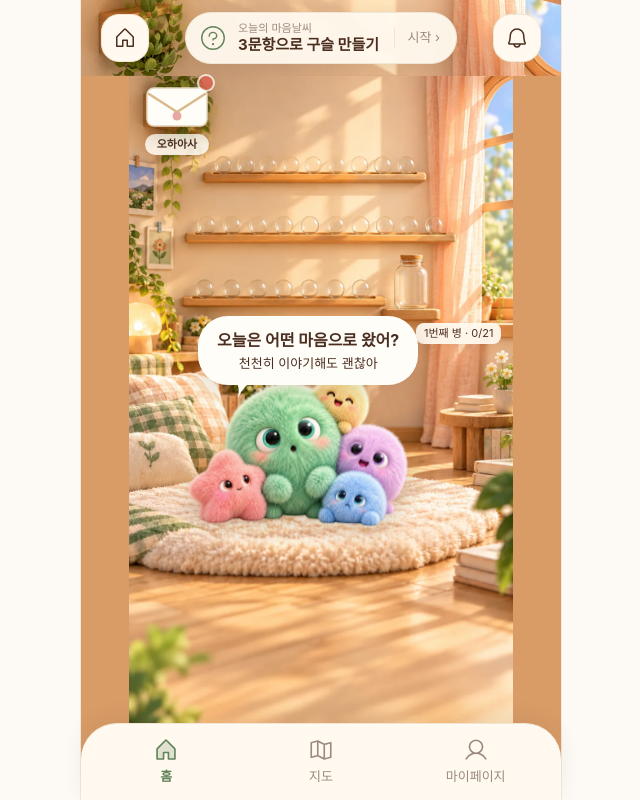
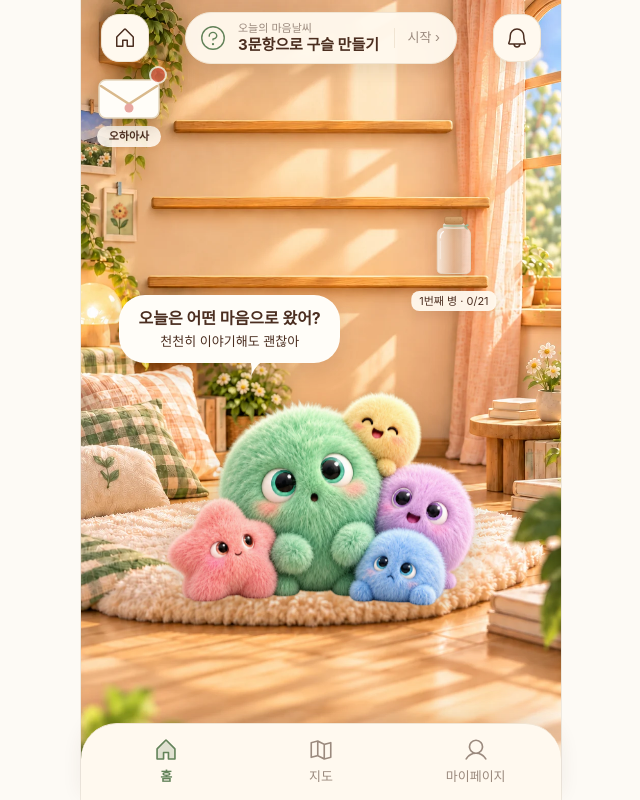
Before and after one commit to Auto-hyun/2026-2-OSSProj-Warmplus-05, a Next.js app in the folder src/: page / in a window 1280 px wide. Shown: the whole page, without its empty margins (319-959 px from the left). Built offline with nearby package versions, Linux system fonts and the light colour scheme; a web font is replaced by a local one.

Commit message:
홈 방 그림을 빈 선반 배경으로 교체하고 상단 띠 없이 화면 전체로 확장, 캐릭터·말풍선 위치 조정

```diff
--- a/src/components/home/OmokRoom.tsx
+++ b/src/components/home/OmokRoom.tsx
@@ -10,27 +10,28 @@ import { BellButton, HomeButton } from '@/components/ui/RoundButton';
 import { currentJar, JAR_SIZE, shelfMoods } from '@/lib/jar';
 import { useApp } from '@/lib/storage/useApp';
 
-/** 방 그림(public/village/room.webp) 원본 크기. 아래 좌표는 모두 이 그림 기준 px */
+/** 방 그림(public/village/room-shelves.webp) 원본 크기. 아래 좌표는 모두 이 그림 기준 px */
 const ROOM_W = 941;
 const ROOM_H = 1672;
 const x = (px: number) => `${(px / ROOM_W) * 100}%`;
 const y = (px: number) => `${(px / ROOM_H) * 100}%`;
 
-/** 그림 속 작은 유리병 안쪽 */
-const JAR = { left: 656, top: 472, width: 72, height: 94 };
+/** 지금 채우는 유리병: 맨 아래 선반 오른쪽 끝에 올린다 (바닥 = 선반 윗면 y 542) */
+const JAR = { left: 688, top: 422, width: 86, height: 120 };
 
-/** 그림 속 선반 위 빈 유리구슬 자리 (중심 x, 선반별 중심 y·반지름). 앞(아래) 선반이 가장 최근 기록 */
+/** 선반 위 구슬 자리 (중심 x, 선반별 중심 y·반지름). 구슬이 선반 윗면(237·387·542)에 얹히도록. 앞(아래) 선반이 가장 최근 기록 */
 const SHELVES = [
-  { cy: 522, r: 22, xs: [186, 251, 315, 379, 442, 506, 569] },
-  { cy: 366, r: 22, xs: [189, 253, 316, 379, 444, 507, 568, 627, 687, 748] },
-  { cy: 219, r: 21, xs: [231, 287, 341, 396, 451, 508, 565, 622, 679] },
+  { cy: 522, r: 20, xs: [168, 222, 276, 330, 384, 438, 492, 546, 600] },
+  { cy: 367, r: 20, xs: [172, 226, 280, 334, 388, 442, 496, 550, 604, 658, 712, 766] },
+  { cy: 217, r: 20, xs: [266, 320, 374, 428, 482, 536, 590, 644, 698] },
 ];
 const SPHERES = SHELVES.flatMap((s) => s.xs.map((cx) => ({ cx, cy: s.cy, r: s.r })));
 
 /**
  * 홈: 오목이 집 (Figma "온기 · 홈 & 마음 마을"). 방 그림 위에 오늘의 마음날씨 → 선반 → 말풍선과 감정 친구들 → 오하아사 쪽지.
  * 그림 속 유리병에는 지금 병의 구슬, 선반 유리구슬 자리에는 다 찬 병들의 구슬이 채워진다 (로직은 lib/jar 그대로)
- * 화면 높이에 방 그림을 맞춰 홈은 스크롤되지 않는다 (좁은 화면에서는 바닥 쪽만 잘림)
+ * 방 그림이 화면 맨 위부터 탭 바까지 꽉 채우고, 상단 버튼들은 그림 위에 겹친다. 홈은 스크롤되지 않는다
+ * (화면이 길면 그림 좌우가, 짧으면 바닥 쪽이 조금 잘린다)
  */
 export function OmokRoom() {
   const jar = useApp((s) => currentJar(s.moods));
@@ -38,12 +39,9 @@ export function OmokRoom() {
   const chatted = useApp((s) => s.chat.messages.length > 0);
 
   return (
-    <section aria-label="오목이 집" className="relative -mb-44 flex h-dvh flex-col overflow-hidden bg-[#d99c67]">
-      {/* 상단 바: 방 그림 윗부분을 뒤집어 이어 붙여, 그림이 위로 이어지는 것처럼 */}
-      <header className="relative isolate flex items-center justify-between overflow-hidden px-5 pt-[calc(env(safe-area-inset-top)+12px)] pb-3">
-        <div aria-hidden className="absolute inset-x-0 bottom-0 -z-10 -scale-y-100" style={{ aspectRatio: `${ROOM_W} / ${ROOM_H}` }}>
-          <Image src="/village/room.webp" alt="" fill sizes="480px" className="object-cover" />
-        </div>
+    <section aria-label="오목이 집" className="relative -mb-44 h-dvh overflow-hidden bg-[#d99c67]">
+      {/* 상단 버튼들: 방 그림 위에 겹친다 (따로 띠를 두지 않음) */}
+      <header className="absolute inset-x-0 top-0 z-20 flex items-center justify-between px-5 pt-[calc(env(safe-area-inset-top)+12px)]">
         <HomeButton />
         <h1 className="sr-only">오목이 집</h1>
         {/* 가운데: 오늘의 마음날씨 (홈·알림 버튼과 같은 줄) */}
@@ -53,18 +51,21 @@ export function OmokRoom() {
         <BellButton />
       </header>
 
-      {/* 방 그림: 남은 높이에 맞춰 축소 (폭이 모자라면 100%로 두고 바닥 쪽이 잘린다) */}
+      {/* 홈 버튼 바로 아래: 오하아사 쪽지 (누르면 팝업) */}
+      <FortuneNote className="absolute top-[calc(env(safe-area-inset-top)+72px)] left-4 z-20 w-[64px]" />
+
+      {/* 방 그림: 화면 맨 위부터 탭 바(76px) 위까지 덮는다. 가운데 기준으로 좌우·바닥이 잘릴 수 있다 */}
       <div
-        className="relative isolate mx-auto shrink-0"
-        style={{ aspectRatio: `${ROOM_W} / ${ROOM_H}`, width: `min(100%, calc((100dvh - 118px) * ${ROOM_W / ROOM_H}))` }}
+        className="@container absolute top-0 left-1/2 isolate -translate-x-1/2"
+        style={{ aspectRatio: `${ROOM_W} / ${ROOM_H}`, width: `max(100%, calc((100dvh - 76px) * ${ROOM_W / ROOM_H}))` }}
       >
-        <Image src="/village/room.webp" alt="" fill preload sizes="480px" className="-z-10 object-cover" />
+        <Image src="/village/room-shelves.webp" alt="" fill preload sizes="480px" className="-z-10 object-cover" />
 
-        {/* 기억 선반: 다 찬 병들의 구슬이 유리구슬 자리를 채운다 */}
+        {/* 기억 선반: 다 찬 병들의 구슬이 선반 위에 놓인다 */}
         {shelf?.map((entry, i) => {
           const { cx, cy, r } = SPHERES[i];
           const color = getMood(entry.mood).color;
-          const size = r * 1.8;
+          const size = r * 2;
           return (
             <span
               key={entry.day}
@@ -83,25 +84,27 @@ export function OmokRoom() {
           );
         })}
 
-        {/* 그림 속 유리병 안: 지금 병의 구슬 */}
-        <MoodJar bare className="absolute" style={{ left: x(JAR.left), top: y(JAR.top), width: x(JAR.width), height: y(JAR.height) }} />
+        {/* 맨 아래 선반 오른쪽: 지금 채우는 유리병 */}
+        <div className="absolute" style={{ left: x(JAR.left), top: y(JAR.top), width: x(JAR.width), height: y(JAR.height) }}>
+          <MoodJar caption={false} className="h-full [filter:drop-shadow(0_4px_6px_rgba(80,55,20,0.18))]" />
+        </div>
         {jar && (
           <p
-            className="absolute right-[3%] rounded-lg bg-cream/95 px-2 py-0.5 text-[11px] whitespace-nowrap text-cocoa-900 shadow-[0_4px_12px_rgba(75,46,32,0.10)]"
-            style={{ top: y(606) }}
+            className="absolute -translate-x-1/2 rounded-lg bg-cream/95 px-2 py-0.5 text-[11px] whitespace-nowrap text-cocoa-900 shadow-[0_4px_12px_rgba(75,46,32,0.10)]"
+            style={{ left: x(JAR.left + JAR.width / 2), top: y(570) }}
           >
             {jar.number}번째 병 · {jar.entries.length}/{JAR_SIZE}
           </p>
         )}
 
-        {/* 감정 친구들 + 말풍선 */}
-        <Link href="/chat" aria-label="감정 친구들과 대화하기" className="absolute left-[15%] w-[58%]" style={{ top: y(735) }}>
+        {/* 감정 친구들 (러그 위) + 말풍선 (친구들 머리 위, 겹치지 않게) */}
+        <Link href="/chat" aria-label="감정 친구들과 대화하기" className="absolute left-[17.5%] w-[65%]" style={{ top: y(772) }}>
           <Image
             src="/village/friends.webp"
             alt=""
             width={900}
             height={625}
-            sizes="(max-width: 480px) 58vw, 280px"
+            sizes="(max-width: 480px) 65vw, 312px"
             draggable={false}
             className="h-auto w-full select-none motion-safe:animate-[omok-bob_3.2s_ease-in-out_infinite] [filter:drop-shadow(0_8px_12px_rgba(80,55,20,0.22))]"
           />
@@ -109,21 +112,19 @@ export function OmokRoom() {
         <Link
           href="/chat"
           aria-label="오목이와 대화하기"
-          className="absolute left-[18%] w-[220px] max-w-[60%] transition-transform active:scale-[0.98]"
-          style={{ top: y(588) }}
+          className="absolute left-[8%] w-max max-w-[72%] transition-transform active:scale-[0.98]"
+          style={{ top: y(578) }}
         >
-          <span className="block rounded-[30px] bg-[#fffdf8] px-4 py-3 text-center shadow-[0_8px_22px_rgba(75,46,32,0.14)]">
-            <span className="block text-base font-bold text-cocoa-900">오늘은 어떤 마음으로 왔어?</span>
-            <span className="mt-0.5 block text-[13px] text-cocoa-900">{chatted ? '또 왔구나, 이어서 이야기해 볼까?' : '천천히 이야기해도 괜찮아'}</span>
+          <span className="block rounded-[26px] bg-[#fffdf8] px-[4cqw] py-[2.4cqw] text-center whitespace-nowrap shadow-[0_8px_22px_rgba(75,46,32,0.14)]">
+            <span className="block text-[clamp(12px,4.1cqw,16px)] font-bold text-cocoa-900">오늘은 어떤 마음으로 왔어?</span>
+            <span className="mt-0.5 block text-[clamp(10px,3.3cqw,13px)] text-cocoa-900">{chatted ? '또 왔구나, 이어서 이야기해 볼까?' : '천천히 이야기해도 괜찮아'}</span>
           </span>
           {/* 말풍선 꼬리 (아래 친구들 쪽) */}
-          <svg aria-hidden viewBox="0 0 24 18" className="absolute -bottom-[13px] left-9 h-[18px] w-6">
+          <svg aria-hidden viewBox="0 0 24 18" className="absolute -bottom-[13px] left-[58%] h-[18px] w-6">
             <path d="M2 0 H22 Q10 4 4 18 Q6 8 2 0 Z" fill="#fffdf8" />
           </svg>
         </Link>
 
-        {/* 홈 버튼 바로 아래: 오하아사 쪽지 (누르면 팝업) */}
-        <FortuneNote className="absolute left-4 w-[64px]" style={{ top: y(10) }} />
       </div>
     </section>
   );
```
Also changed, not shown: src/public/village/room-shelves.webp (added), src/public/village/room.webp (deleted).
